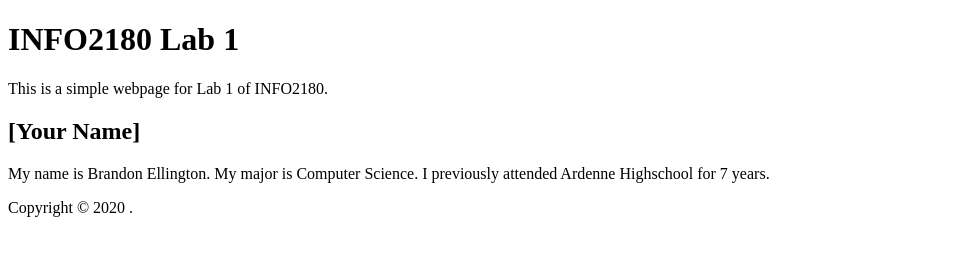
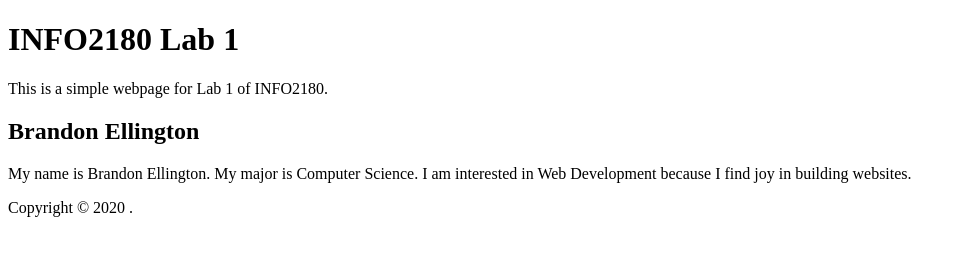
Before and after one commit to Brandymathic/info2180-lab1, a plain HTML site: page index.html in a window 1280 px wide. Shown: the whole page, without its empty margins (0-966 px from the left). Drawn offline with Linux system fonts and the light colour scheme.

Commit message:
Web Page

```diff
--- a/index.html
+++ b/index.html
@@ -12,8 +12,8 @@
      <p>This is a simple webpage for Lab 1 of INFO2180.</p>
  </header>
  <main>
- <h2>[Your Name]</h2>
- <p>My name is Brandon Ellington. My major is Computer Science. I previously attended Ardenne Highschool for 7 years.</p>
+ <h2>Brandon Ellington</h2>
+ <p>My name is Brandon Ellington. My major is Computer Science. I am interested in Web Development because I find joy in building websites.</p>
  </main>
  <footer>
  <p>Copyright &copy; 2020 <Brandon Ellington>.</p>
```
